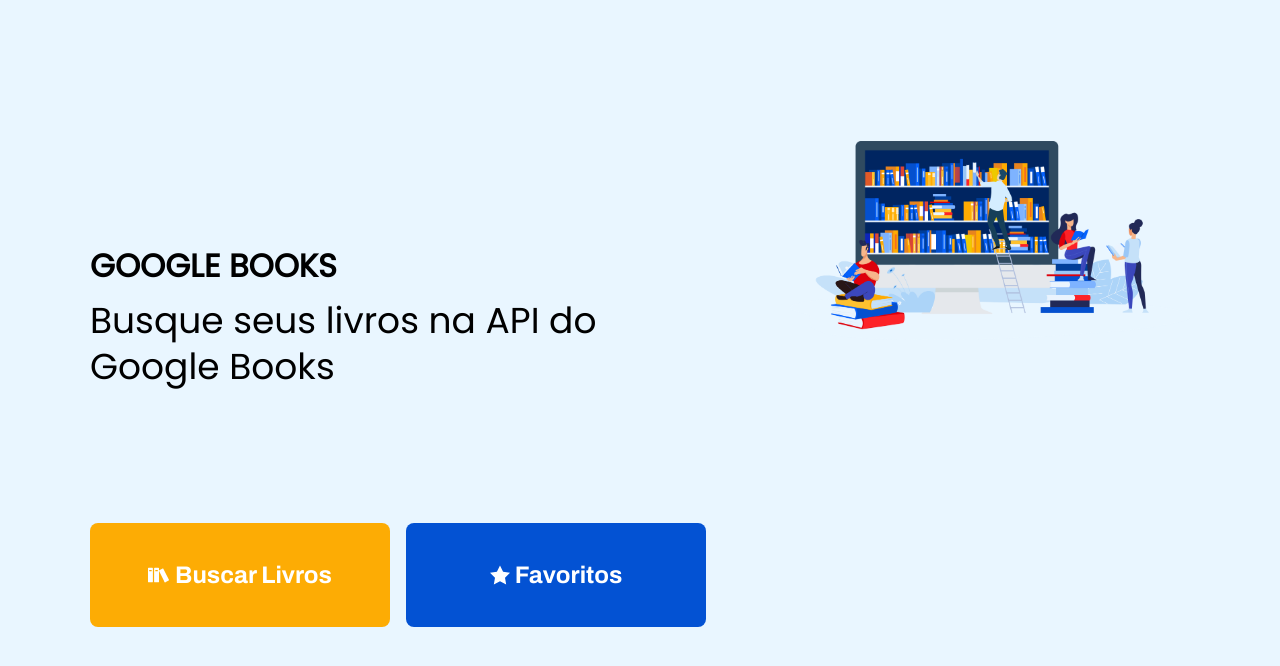
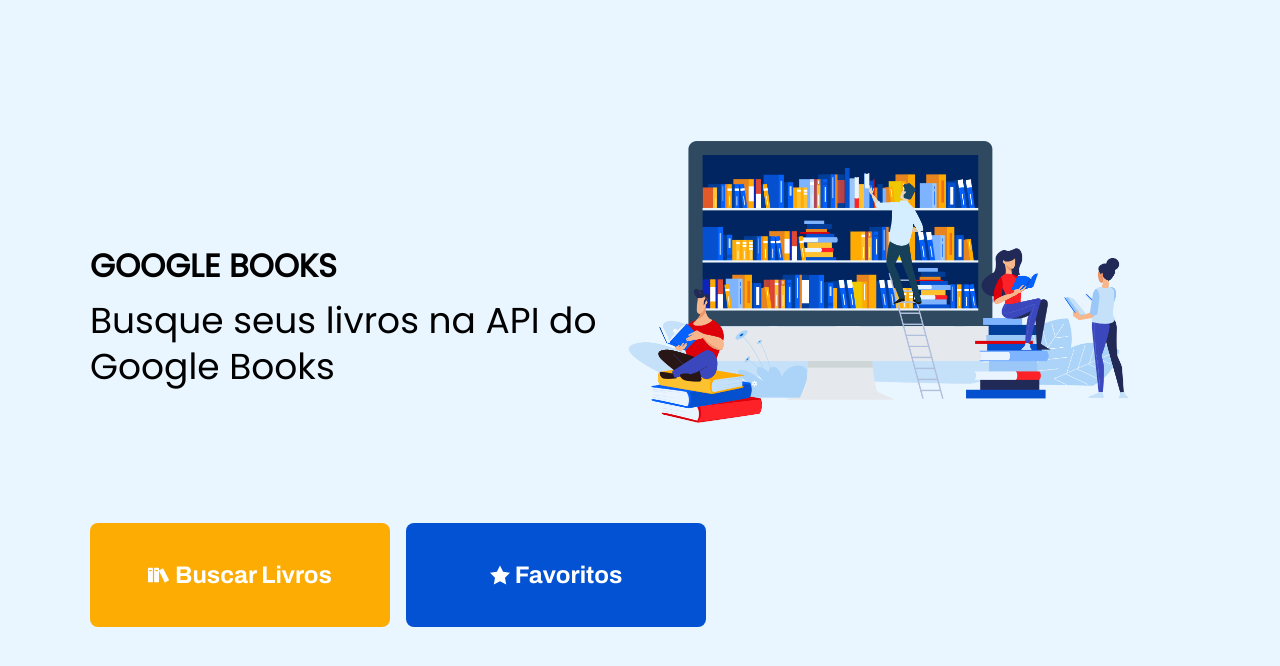
Before and after one commit to PauloHenriqueSousa2020/GoogleBookApi, a React (Create React App) app: page / in a window 1280 px wide. Shown: the top 666 px of the page. Built offline with nearby package versions, Linux system fonts and the light colour scheme.

Commit message:
Landing Styles

```diff
--- a/src/pages/Landing/styles.css
+++ b/src/pages/Landing/styles.css
@@ -16,7 +16,7 @@
 }
 
 .book-image {
-  max-width: 40rem;
+  max-width: 10rem;
 }
 
 .logo-container h2 {
@@ -103,6 +103,7 @@
   .book-image {
     grid-area: hero;
     justify-self: end;
+    max-width: 60rem;
   }
 
   .buttons-container {
```
